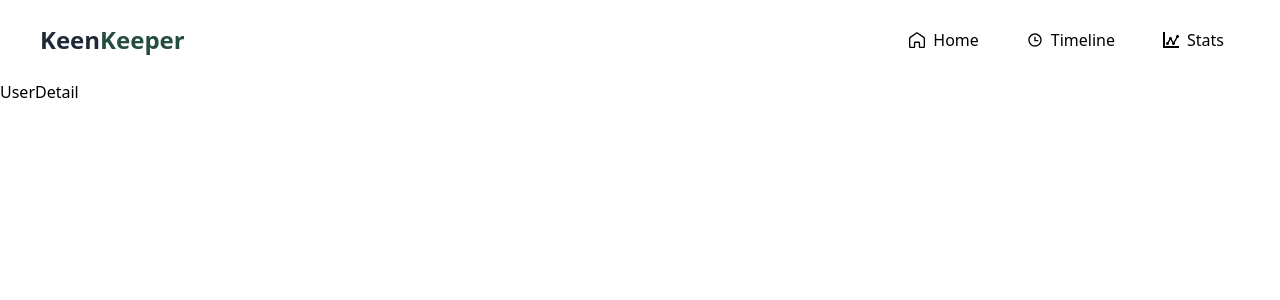
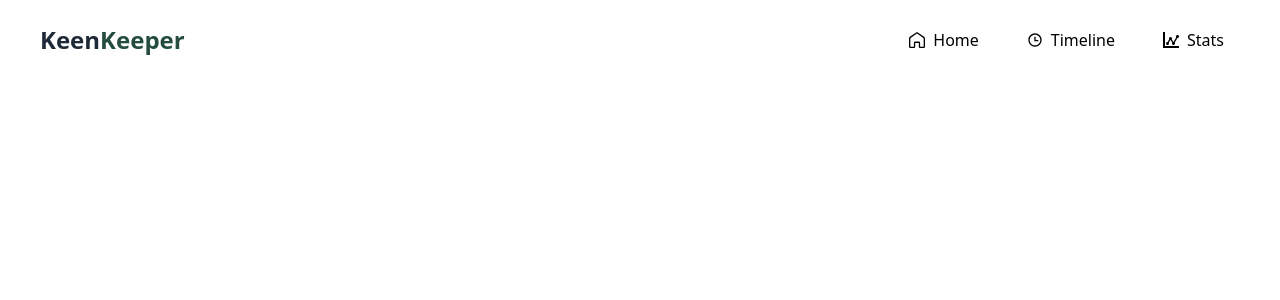
Before and after one commit to KhandakarShakilRana/keen-keeper, a Next.js app: page /userdetail in a window 1280 px wide. Shown: the top 300 px of the page. Built offline with nearby package versions, Linux system fonts and the light colour scheme.

Commit message:
context api created

```diff
--- a/src/app/layout.js
+++ b/src/app/layout.js
@@ -1,6 +1,7 @@
 import { Geist, Geist_Mono } from "next/font/google";
 import "./globals.css";
 import Navbar from "@/components/Navbar";
+import { FriendsProvider } from "@/context/FriendsContext";
 
 const geistSans = Geist({
   variable: "--font-geist-sans",
@@ -24,8 +25,11 @@ export default function RootLayout({ children }) {
       className={`${geistSans.variable} ${geistMono.variable} h-full antialiased`}
     >
       <body className="min-h-full flex flex-col">
-        <Navbar></Navbar>
-        {children}</body>
+        <FriendsProvider>
+          <Navbar />
+          {children}
+        </FriendsProvider>
+      </body>
     </html>
   );
 }
--- a/src/app/userdetail/[id]/page.jsx
+++ b/src/app/userdetail/[id]/page.jsx
@@ -2,11 +2,11 @@
 import { useParams } from 'next/navigation'
 import React from 'react'
 
-const page = ({params}) => {
+const Detail = ({params}) => {
     const {id} = useParams()
   return (
     <div>{id}</div>
   )
 }
 
-export default page
+export default Detail
--- a/src/app/userdetail/page.jsx
+++ b/src/app/userdetail/page.jsx
@@ -1,8 +1,16 @@
+"use client"
+import { useFriends } from '@/context/FriendsContext';
 import React from 'react'
 
 const UserDetail = () => {
+    const { friends } = useFriends();
+    console.log(friends);
   return (
-    <div>UserDetail</div>
+    <div>
+        {
+
+        }
+    </div>
   )
 }
 
--- a/src/components/friends/Friends.jsx
+++ b/src/components/friends/Friends.jsx
@@ -1,21 +1,22 @@
-
+"use client"
+import { useFriends } from '@/context/FriendsContext';
 import Image from 'next/image';
+import Link from 'next/link';
 import React from 'react'
 
-const Friends = async() => {
-    const res = await fetch("http://localhost:3000/friends.json");
-    const data = await res.json();
+const Friends = () => {
+    const { friends } = useFriends();
   return (
     <div>
         <div className='text-[#244D3F] text-[24px] font-semibold mb-4'>Your Friends</div>
             <div className='grid grid-cols-4 gap-4'>
             {
-                data.map(d=> {
-                    return <div className='shadow-xl py-4 border-2 text-center' key={d.id}>
-
-                        <h1 className='text-[#244D3F] text-[20px] font-bold'>{d.name}</h1>
-                        <p className='text-[#64748B] text-[12px]'>{d.days_since_contact}d ago</p>
-                        <div className='text-[#244D3F] text-[12px] mb-4'>
+                friends.map(d=> {
+                    return <Link href={`userdetail/${d.id}`}  className='shadow-xl py-4 text-center' key={d.id}>
+                        <img src={d.picture} alt="" className='mx-auto rounded-full mb-4' />
+                        <h1 className='text-[#244D3F] text-[20px] font-bold mb-2'>{d.name}</h1>
+                        <p className='text-[#64748B] text-[12px] mb-4'>{d.days_since_contact}d ago</p>
+                        <div className='text-[#244D3F] text-[12px] mb-6'>
                            {
                             d.tags.map((t,i)=> <div className='text-[#244D3F] inline gap-2' key={i}>
                                 <div className='m-1 uppercase font-semibold bg-[#CBFADB] inline text-[#244D3F] py-1 px-2 rounded-2xl'>{t}</div>
@@ -28,7 +29,7 @@ const Friends = async() => {
 
                             }`
                         }>{d.status}</div>
-                    </div>
+                    </Link>
                 })
             }
         </div>
--- /dev/null
+++ b/src/context/FriendsContext.jsx
@@ -0,0 +1,28 @@
+"use client";
+
+import { createContext, useContext, useState, useEffect } from "react";
+
+const FriendsContext = createContext();
+
+export const FriendsProvider = ({ children }) => {
+  const [friends, setFriends] = useState([]);
+
+  useEffect(() => {
+    const fetchFriends = async () => {
+      const res = await fetch("/friends.json");
+      const data = await res.json();
+      setFriends(data);
+    };
+
+    fetchFriends();
+  }, []);
+
+  return (
+    <FriendsContext.Provider value={{ friends }}>
+      {children}
+    </FriendsContext.Provider>
+  );
+};
+
+// custom hook (clean usage)
+export const useFriends = () => useContext(FriendsContext);
```
